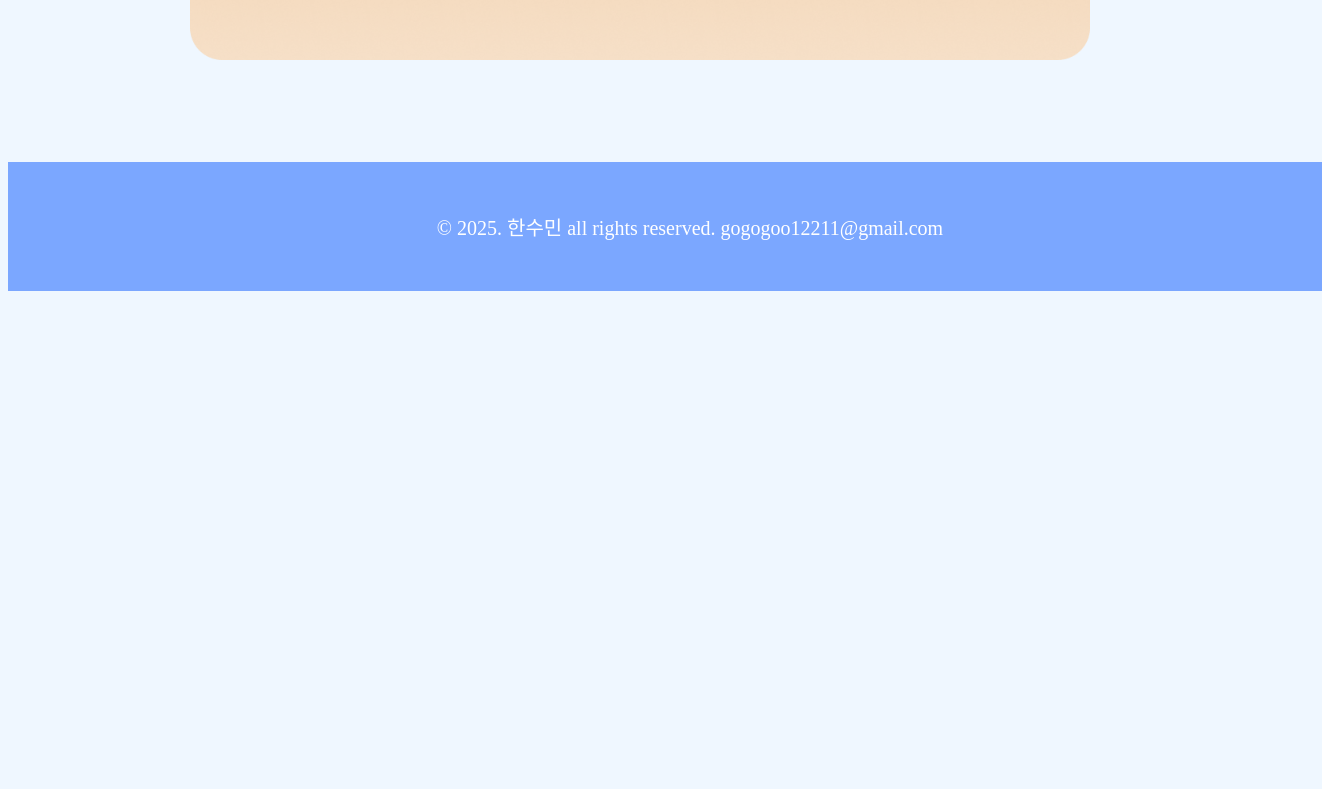
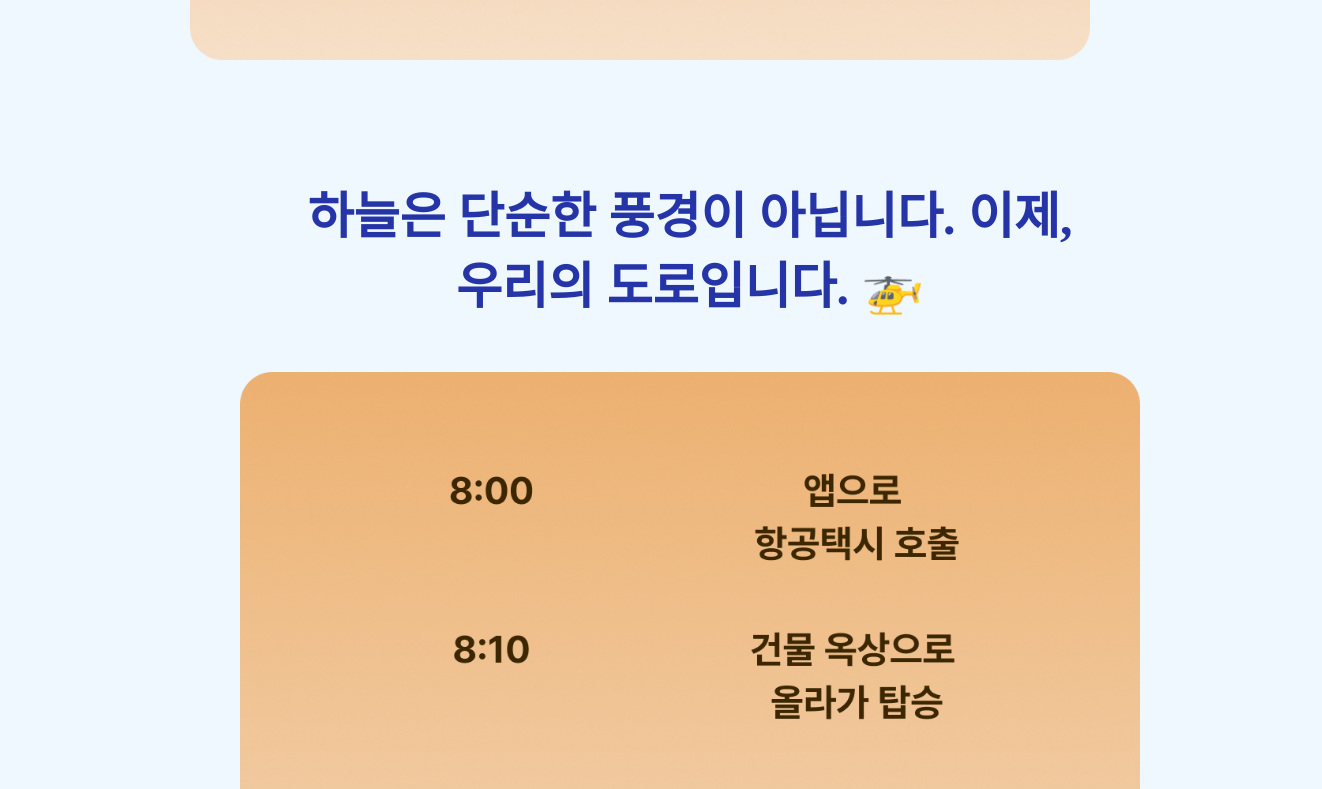
Before and after one commit to sumin012/dimidifinal, a plain HTML site: page index.html in a window 1280 px wide. Shown: the part 7640-8429 px from the top of the page, 1322 px wide, since content can reach past the window. Before the commit the page ends 8039 px from the top, so only its background shows below. Drawn offline with Linux system fonts and the light colour scheme.

Commit message:
Update index.html

```diff
--- a/index.html
+++ b/index.html
@@ -52,6 +52,10 @@
                 <p>차로는 1시간 걸리던 출근길이 단 10분. 비행 중에는 커피 한 잔의 여유를 즐길 수도 있습니다.</p>
                 <img src="./img/5.jpg" class="img">
 
+     <section class="a5">
+                <div class="wrap">
+                <h3>하늘은 단순한 풍경이 아닙니다. 이제, 우리의 도로입니다. 🚁</h3>
+                <img src="./img/5.jpg" class="img">
         </section>
 
         <footer>© 2025. 한수민 all rights reserved. gogogoo12211@gmail.com</footer>
```
